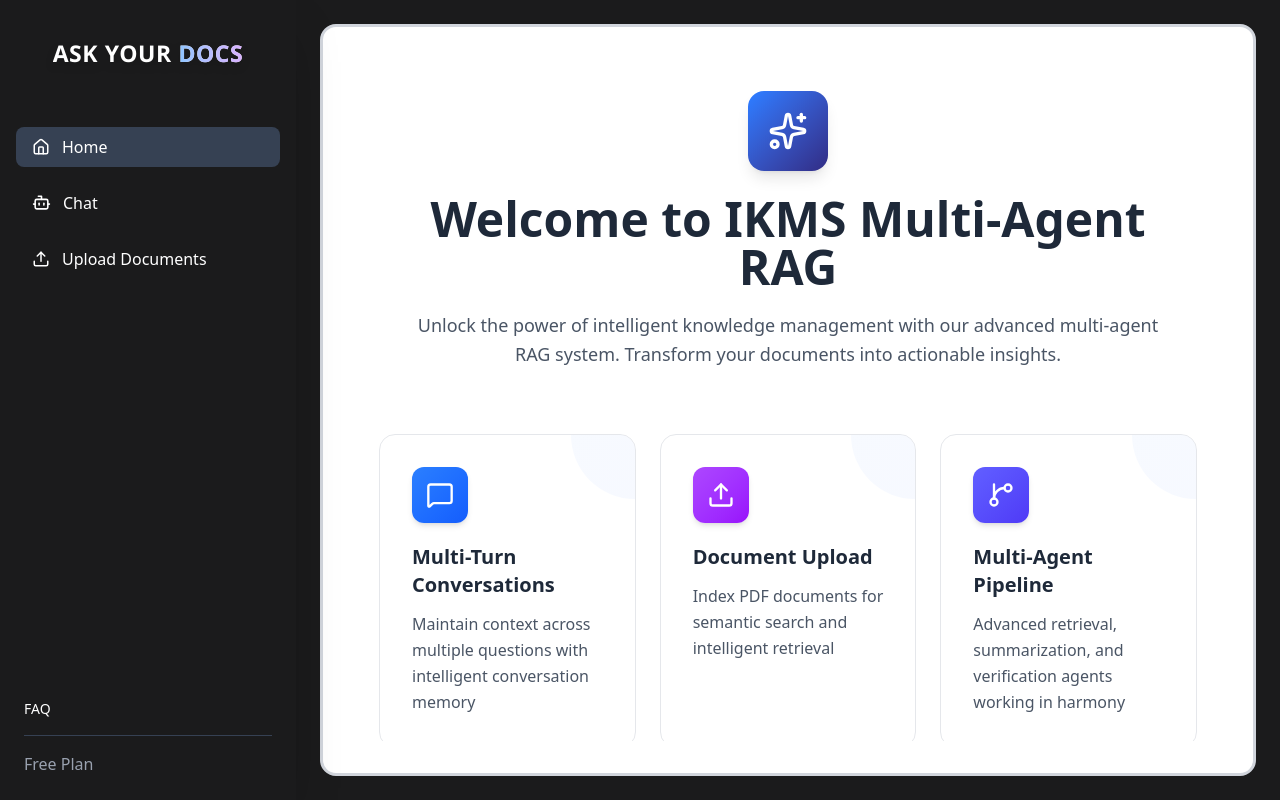
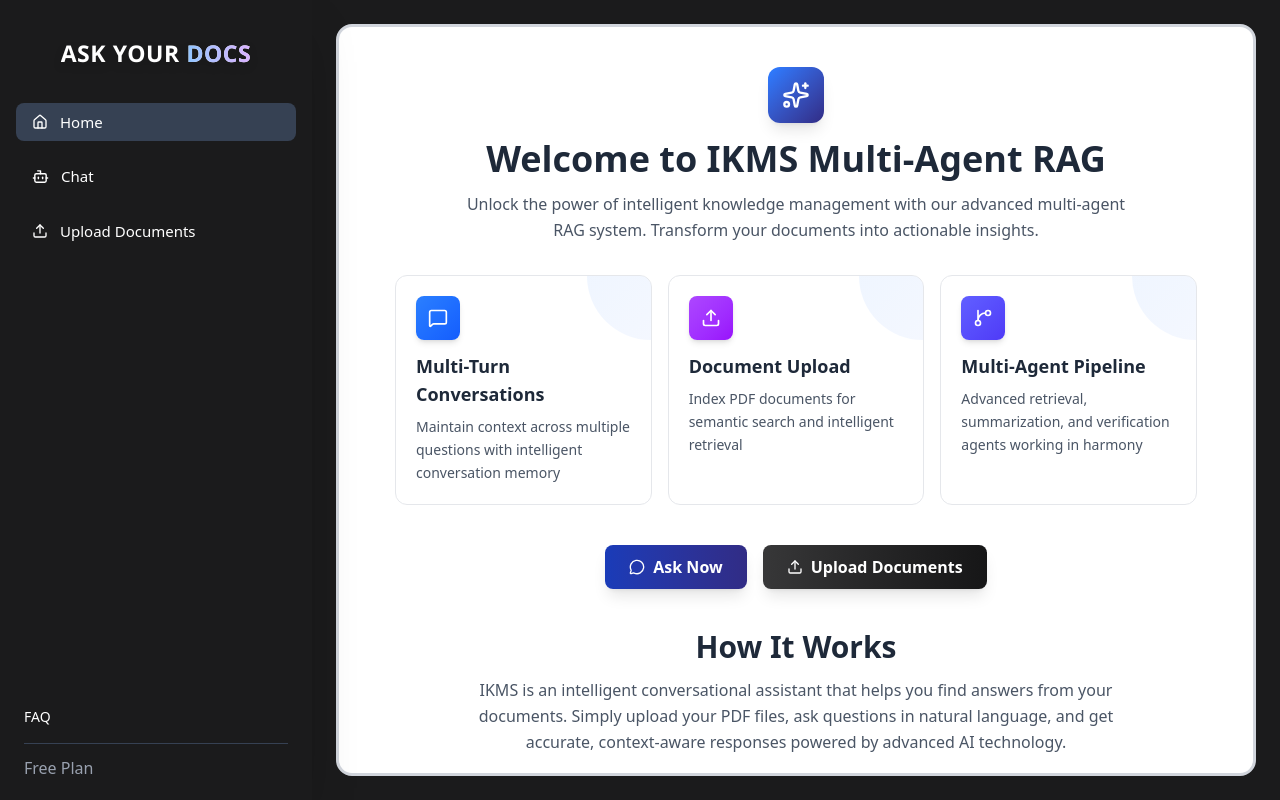
Before and after one commit to Chamindu-Dharmawickrama/ikms-multi-agent-rag, a React app in the folder frontend/: page / in a window 1280 px wide. Built offline with nearby package versions, Linux system fonts and the light colour scheme; the HTML template or start-up script is replaced by a standard one.

Commit message:
Refine UI styles and improve DB connection handling

```diff
--- a/frontend/src/components/chat/ChatInput.tsx
+++ b/frontend/src/components/chat/ChatInput.tsx
@@ -30,7 +30,7 @@ const ChatInput: React.FC<ChatInputProps> = ({
     };
 
     return (
-        <div className="border-t border-gray-200 p-4 sm:p-6 bg-white">
+        <div className="border-t border-gray-200 p-4 bg-white">
             <div className="flex items-center gap-3">
                 <input
                     type="text"
--- a/frontend/src/components/chat/MessageList.tsx
+++ b/frontend/src/components/chat/MessageList.tsx
@@ -96,7 +96,7 @@ const MessageList: React.FC<MessageListProps> = ({
                                         isActive
                                             ? "text-gray-700 font-medium"
                                             : isCompleted
-                                              ? "text-gray-600 line-through"
+                                              ? "text-gray-600 "
                                               : "text-gray-500"
                                     }`}
                                 >
@@ -131,13 +131,13 @@ const MessageList: React.FC<MessageListProps> = ({
                         {/* Message bubble */}
                         <div className="max-w-[75%] sm:max-w-[70%] flex flex-col">
                             <div
-                                className={`px-4 py-3 rounded-2xl ${
+                                className={`px-4 py-2.5 rounded-2xl ${
                                     isUser
                                         ? "bg-custom-dark text-white"
                                         : "bg-gray-100 text-gray-800"
                                 }`}
                             >
-                                <p className="text-sm sm:text-base whitespace-pre-wrap wrap-break-word">
+                                <p className="text-sm sm:text-[15px] whitespace-pre-wrap wrap-break-word">
                                     {message.content}
                                 </p>
                             </div>
--- a/frontend/src/components/sidebar/sidebar.tsx
+++ b/frontend/src/components/sidebar/sidebar.tsx
@@ -129,14 +129,14 @@ const Sidebar = () => {
             <aside
                 className={`
                     fixed md:static top-0 left-0 h-screen
-                    w-74 bg-custom-dark
+                    w-78 bg-custom-dark
                     text-white flex flex-col
                     transform transition-transform duration-300 ease-in-out
                     z-40 shadow-2xl
                     ${isOpen ? "translate-x-0" : "-translate-x-full md:translate-x-0"}
                 `}
             >
-                <div>
+                <div className="flex flex-col h-full">
                     <div className="flex items-center justify-center p-4 mt-12 md:mt-5  ">
                         <h2
                             className="text-[23px] font-bold bg-clip-text text-transparent bg-white drop-shadow-lg tracking-wide"
@@ -153,7 +153,7 @@ const Sidebar = () => {
                     </div>
 
                     {/* Navigations */}
-                    <nav className="flex flex-col mt-10 space-y-4 px-4">
+                    <nav className="flex flex-col mt-8 md:mt-4 space-y-4 px-4">
                         <button
                             className={`text-left px-4 py-2 rounded-lg transition-colors flex items-center gap-3 cursor-pointer ${
                                 currentPage === "home"
@@ -165,8 +165,8 @@ const Sidebar = () => {
                                 setIsOpen(false);
                             }}
                         >
-                            <Home size={18} />
-                            <span className="text-[16px]">Home</span>
+                            <Home size={16} />
+                            <span className="text-[15px]">Home</span>
                         </button>
                         <button
                             className={`text-left px-4 py-2 rounded-lg transition-colors flex items-center gap-3 cursor-pointer ${
@@ -179,8 +179,8 @@ const Sidebar = () => {
                                 setIsOpen(false);
                             }}
                         >
-                            <Bot size={19} />
-                            <span className="text-[16px]">Chat</span>
+                            <Bot size={17} />
+                            <span className="text-[15px]">Chat</span>
                         </button>
                         <button
                             className={`text-left px-4 py-2 rounded-lg transition-colors flex items-center gap-3 cursor-pointer ${
@@ -193,22 +193,28 @@ const Sidebar = () => {
                                 setIsOpen(false);
                             }}
                         >
-                            <Upload size={18} />
-                            <span className="text-[16px]">
+                            <Upload size={16} />
+                            <span className="text-[15px]">
                                 Upload Documents
                             </span>
                         </button>
                     </nav>
 
                     {currentPage === "chat" && (
-                        <div className="flex-1 overflow-hidden flex flex-col mt-6 pl-4 pr pb-4 min-h-0">
+                        <div className="mt-6 pl-4 pr-4 pb-5 flex-1 flex flex-col min-h-0">
                             <div className="flex items-center justify-between mb-3 shrink-0">
-                                <h3 className="text-sm font-semibold text-gray-300 uppercase tracking-wide">
+                                <h3 className="text-[13px] font-semibold text-gray-300 uppercase tracking-wide">
                                     Recent Conversations
                                 </h3>
                             </div>
 
-                            <div className="flex-1 overflow-y-auto space-y-2 custom-scrollbar min-h-0">
+                            <div
+                                className="flex-1 overflow-y-auto space-y-2 custom-scrollbar"
+                                style={{
+                                    scrollbarWidth: "thin",
+                                    scrollbarColor: "#4B5563 #1F2937",
+                                }}
+                            >
                                 {loadingConversations ? (
                                     <ConversationsLoading />
                                 ) : conversations.length === 0 ? (
@@ -236,13 +242,13 @@ const Sidebar = () => {
                                                 <div className="flex-1 min-w-0">
                                                     <div className="flex items-center gap-2 mb-1">
                                                         <MessageSquare className="w-3.5 h-3.5 text-gray-400 shrink-0" />
-                                                        <p className="text-[14px] font-medium text-white truncate">
+                                                        <p className="text-[13px] font-medium text-white truncate">
                                                             {
                                                                 conversation.filename
                                                             }
                                                         </p>
                                                     </div>
-                                                    <div className="flex items-center gap-2 text-[13px] text-gray-400">
+                                                    <div className="flex items-center gap-2 text-[12px] text-gray-400">
                                                         <span>
                                                             {
                                                                 conversation.message_count
@@ -277,14 +283,14 @@ const Sidebar = () => {
                         </div>
                     )}
 
-                    <div className="absolute bottom-0 w-full mb-6 px-6">
+                    <div className="mt-auto mb-5 px-6 shrink-0">
                         <a
                             href="#"
                             className="text-sm mb-4 block hover:text-gray-300 transition-colors"
                         >
                             FAQ
                         </a>
-                        <div className="border-t text-gray-400 border-gray-700 pt-4">
+                        <div className="border-t text-gray-400 border-gray-700 pt-3">
                             Free Plan
                         </div>
                     </div>
--- a/frontend/src/pages/dashboard/dashboard.tsx
+++ b/frontend/src/pages/dashboard/dashboard.tsx
@@ -1,6 +1,6 @@
 import { useNavigation } from "../../contexts/NavigationContext";
 import Home from "./features/home/home";
-import Chat from "./features/chat/Chat";
+import Chat from "./features/chat/chat";
 import UploadDocuments from "./features/uploadDocuments/UploadDocuments";
 
 const Dashboard = () => {
@@ -20,7 +20,7 @@ const Dashboard = () => {
     };
 
     return (
-        <div className="h-full bg-white p-8 border-3 border-gray-300 rounded-2xl overflow-hidden">
+        <div className="h-full bg-white px-8 py-4 border-3 border-gray-300 rounded-2xl overflow-hidden">
             {renderPage()}
         </div>
     );
--- a/frontend/src/pages/dashboard/features/chat/Chat.tsx
+++ b/frontend/src/pages/dashboard/features/chat/Chat.tsx
@@ -67,7 +67,7 @@ const Chat = () => {
             <ChatHeader onNewChat={handleNewChat} messageCount={messageCount} />
 
             {/* File Selector */}
-            <div className="px-4 sm:px-6 pt-4 pb-2">
+            <div className="px-4 sm:px-6 pt-2 pb-2">
                 <FileSelector
                     selectedFileId={activeFileId}
                     onFileSelect={handleFileSelect}
@@ -107,7 +107,7 @@ const Chat = () => {
             </div>
 
             {/* Selected File Info */}
-            {activeFileId && activeFilename && (
+            {/* {activeFileId && activeFilename && (
                 <div className="mx-4 sm:mx-6 mb-2 px-3 py-2 bg-blue-50 border border-blue-200 rounded-lg">
                     <p className="text-[13px] text-blue-900">
                         <span className="font-medium">📌 Chatting with:</span>{" "}
@@ -117,7 +117,7 @@ const Chat = () => {
                         )}
                     </p>
                 </div>
-            )}
+            )} */}
 
             {/* Error Message */}
             {error && (
--- a/frontend/src/pages/dashboard/features/home/home.tsx
+++ b/frontend/src/pages/dashboard/features/home/home.tsx
@@ -9,8 +9,10 @@ import {
     CheckCircle,
     Sparkles,
 } from "lucide-react";
+import { useNavigation } from "../../../../contexts/NavigationContext";
 
 const Home = () => {
+    const { setCurrentPage } = useNavigation();
     const features = [
         {
             icon: MessageSquare,
@@ -75,44 +77,42 @@ const Home = () => {
 
     return (
         <div className="h-full overflow-y-auto">
-            <div className="max-w-6xl mx-auto px-4 sm:px-6 py-6 sm:py-8">
-                {/* Hero Section */}
-                <div className="text-center mb-12 sm:mb-16">
-                    <div className="flex justify-center mb-6">
-                        <div className="w-20 h-20 rounded-2xl bg-gradient-to-br from-blue-500 to-indigo-900 flex items-center justify-center shadow-lg">
-                            <Sparkles className="w-10 h-10 text-white" />
+            <div className="max-w-5xl mx-auto px-4 sm:px-6 py-4 sm:py-6">
+                <div className="text-center mb-6 sm:mb-8">
+                    <div className="flex justify-center mb-4">
+                        <div className="w-14 h-14 rounded-xl bg-gradient-to-br from-blue-500 to-indigo-900 flex items-center justify-center shadow-lg">
+                            <Sparkles className="w-7 h-7 text-white" />
                         </div>
                     </div>
-                    <h1 className="text-3xl sm:text-4xl md:text-5xl font-bold text-gray-800 mb-4 sm:mb-5">
+                    <h1 className="text-2xl sm:text-3xl md:text-4xl font-bold text-gray-800 mb-3">
                         Welcome to IKMS Multi-Agent RAG
                     </h1>
-                    <p className="text-base sm:text-lg text-gray-600 leading-relaxed max-w-3xl mx-auto">
+                    <p className="text-sm sm:text-base text-gray-600 leading-relaxed max-w-2xl mx-auto">
                         Unlock the power of intelligent knowledge management
                         with our advanced multi-agent RAG system. Transform your
                         documents into actionable insights.
                     </p>
                 </div>
 
-                {/* Features Grid */}
-                <div className="grid grid-cols-1 md:grid-cols-3 gap-6 mb-16 sm:mb-20">
+                <div className="grid grid-cols-1 lg:grid-cols-3 gap-4 mb-8 sm:mb-10">
                     {features.map((feature, index) => {
                         const Icon = feature.icon;
                         return (
                             <div
                                 key={index}
-                                className="group relative bg-white rounded-2xl p-6 sm:p-8 hover:shadow-2xl transition-all duration-300 border border-gray-200 hover:border-indigo-200 overflow-hidden"
+                                className="group relative bg-white rounded-xl p-4 sm:p-5 hover:shadow-2xl transition-all duration-300 border border-gray-200 hover:border-indigo-200 overflow-hidden"
                             >
-                                <div className="absolute top-0 right-0 w-32 h-32 bg-gradient-to-br from-blue-50 to-indigo-50 rounded-full -mr-16 -mt-16 opacity-50 group-hover:opacity-100 transition-opacity"></div>
+                                <div className="absolute top-0 right-0 w-32 h-32 bg-gradient-to-br from-blue-100 to-indigo-50 rounded-full -mr-16 -mt-16 opacity-50 group-hover:opacity-100 transition-opacity"></div>
                                 <div className="relative">
                                     <div
-                                        className={`w-14 h-14 rounded-xl bg-gradient-to-br ${feature.gradient} flex items-center justify-center mb-5 group-hover:scale-110 transition-transform duration-300 shadow-md`}
+                                        className={`w-11 h-11 rounded-lg bg-gradient-to-br ${feature.gradient} flex items-center justify-center mb-3 group-hover:scale-110 transition-transform duration-300 shadow-md`}
                                     >
-                                        <Icon className="w-7 h-7 text-white" />
+                                        <Icon className="w-5 h-5 text-white" />
                                     </div>
-                                    <h3 className="text-xl font-bold text-gray-800 mb-3">
+                                    <h3 className="text-lg font-bold text-gray-800 mb-2">
                                         {feature.title}
                                     </h3>
-                                    <p className="text-sm sm:text-base text-gray-600 leading-relaxed">
+                                    <p className="text-xs sm:text-sm text-gray-600 leading-relaxed">
                                         {feature.description}
                                     </p>
                                 </div>
@@ -121,13 +121,29 @@ const Home = () => {
                     })}
                 </div>
 
-                {/* How It Works Section */}
-                <div className="mt-16 sm:mt-20">
-                    <div className="text-center mb-10 sm:mb-12">
-                        <h2 className="text-3xl sm:text-4xl font-bold text-gray-800 mb-4">
+                <div className="flex flex-col sm:flex-row justify-center items-center gap-3 sm:gap-4 mt-6 sm:mt-8">
+                    <button
+                        onClick={() => setCurrentPage("chat")}
+                        className="group w-full sm:w-auto px-6 py-2.5 bg-gradient-to-r from-blue-800 to-indigo-900 hover:from-blue-600 hover:to-indigo-700 text-white font-semibold rounded-lg shadow-lg hover:shadow-xl transform hover:scale-105 transition-all duration-300 flex items-center justify-center gap-2 cursor-pointer"
+                    >
+                        <MessageCircle className="w-4 h-4" />
+                        <span className="text-base">Ask Now</span>
+                    </button>
+                    <button
+                        onClick={() => setCurrentPage("upload")}
+                        className="group w-full sm:w-auto px-6 py-2.5 bg-gradient-to-r from-custom-dark-less to-custom-dark-more hover:from-custom-dark-hover-less hover:to-custom-dark-hover-more text-white font-semibold rounded-lg shadow-lg hover:shadow-xl transform hover:scale-105 transition-all duration-300 flex items-center justify-center gap-2 cursor-pointer"
+                    >
+                        <Upload className="w-4 h-4" />
+                        <span className="text-base">Upload Documents</span>
+                    </button>
+                </div>
+
+                <div className="mt-8 sm:mt-10">
+                    <div className="text-center mb-6 sm:mb-8">
+                        <h2 className="text-2xl sm:text-3xl font-bold text-gray-800 mb-3">
                             How It Works
                         </h2>
-                        <p className="text-base sm:text-lg text-gray-600 leading-relaxed max-w-3xl mx-auto">
+                        <p className="text-sm sm:text-base text-gray-600 leading-relaxed max-w-2xl mx-auto">
                             IKMS is an intelligent conversational assistant that
                             helps you find answers from your documents. Simply
                             upload your PDF files, ask questions in natural
@@ -136,42 +152,38 @@ const Home = () => {
                         </p>
                     </div>
 
-                    {/* Steps */}
-                    <div className="max-w-4xl mx-auto space-y-6 sm:space-y-8">
+                    <div className="max-w-3xl mx-auto space-y-4 sm:space-y-5">
                         {steps.map((step, index) => {
                             const Icon = step.icon;
                             return (
                                 <div
                                     key={index}
-                                    className="group relative bg-white rounded-2xl p-6 sm:p-8 border border-gray-400 hover:border-indigo-300 hover:shadow-xl transition-all duration-300"
+                                    className="group relative bg-white rounded-xl p-4 sm:p-5 border border-gray-400 hover:border-indigo-300 hover:shadow-xl transition-all duration-300"
                                 >
-                                    <div className="flex items-start gap-5 sm:gap-6">
-                                        {/* Number Badge */}
+                                    <div className="flex items-start gap-3 sm:gap-4">
                                         <div className="flex-shrink-0 relative">
-                                            <div className="w-14 h-14 sm:w-16 sm:h-16 rounded-2xl bg-gradient-to-br from-blue-500 to-indigo-900 flex items-center justify-center text-white font-bold text-xl sm:text-2xl shadow-lg group-hover:scale-105 transition-transform">
+                                            <div className="w-11 h-11 sm:w-12 sm:h-12 rounded-xl bg-gradient-to-br from-blue-500 to-indigo-900 flex items-center justify-center text-white font-bold text-lg sm:text-xl shadow-lg group-hover:scale-105 transition-transform">
                                                 {step.number}
                                             </div>
                                         </div>
 
-                                        {/* Content */}
                                         <div className="flex-1 pt-1">
-                                            <div className="flex items-center gap-3 mb-3">
-                                                <div className="w-10 h-10 rounded-lg bg-indigo-50 flex items-center justify-center group-hover:bg-indigo-100 transition-colors">
-                                                    <Icon className="w-5 h-5 text-indigo-600" />
+                                            <div className="flex items-center gap-2 mb-2">
+                                                <div className="w-8 h-8 rounded-lg bg-indigo-50 flex items-center justify-center group-hover:bg-indigo-100 transition-colors">
+                                                    <Icon className="w-4 h-4 text-indigo-600" />
                                                 </div>
-                                                <h3 className="text-xl sm:text-2xl font-bold text-gray-800">
+                                                <h3 className="text-lg sm:text-xl font-bold text-gray-800">
                                                     {step.title}
                                                 </h3>
                                             </div>
-                                            <p className="text-sm sm:text-base text-gray-600 leading-relaxed pl-0 sm:pl-13">
+                                            <p className="text-xs sm:text-sm text-gray-600 leading-relaxed pl-0 sm:pl-10">
                                                 {step.description}
                                             </p>
                                         </div>
                                     </div>
 
-                                    {/* Connector Line */}
                                     {index < steps.length - 1 && (
-                                        <div className="absolute left-[35px] sm:left-[39px] top-[88px] sm:top-[100px] w-0.5 h-8 bg-gradient-to-b from-indigo-300 to-transparent"></div>
+                                        <div className="absolute left-[27px] sm:left-[30px] top-[68px] sm:top-[76px] w-0.5 h-6 bg-gradient-to-b from-indigo-300 to-transparent"></div>
                                     )}
                                 </div>
                             );
```
Also changed, not shown: frontend/src/components/chat/ChatHeader.tsx (+7 -7 lines), frontend/src/components/chat/FileSelector.tsx (+9 -7 lines), frontend/src/pages/dashboard/features/uploadDocuments/UploadDocuments.tsx (+4 -4 lines), 2 other files (tests, documents, lock files or other folders).
